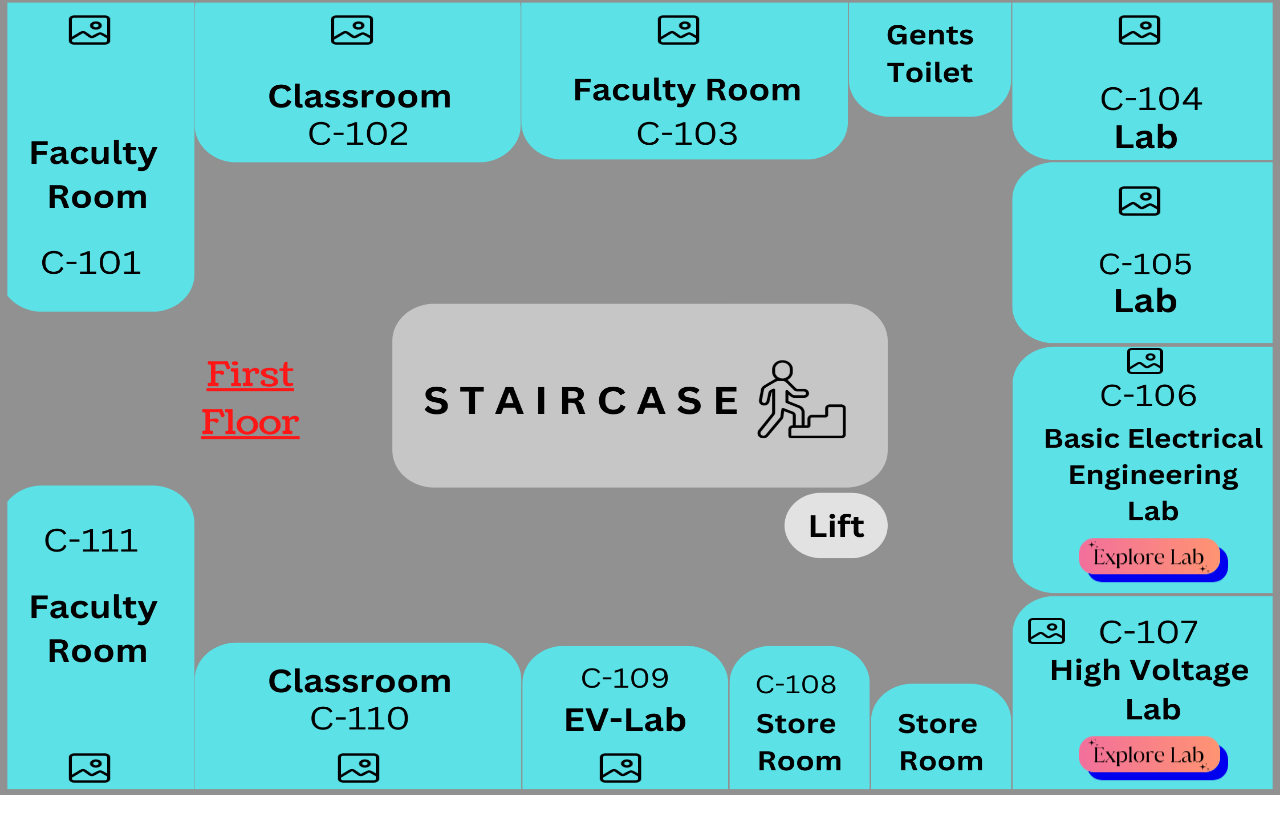
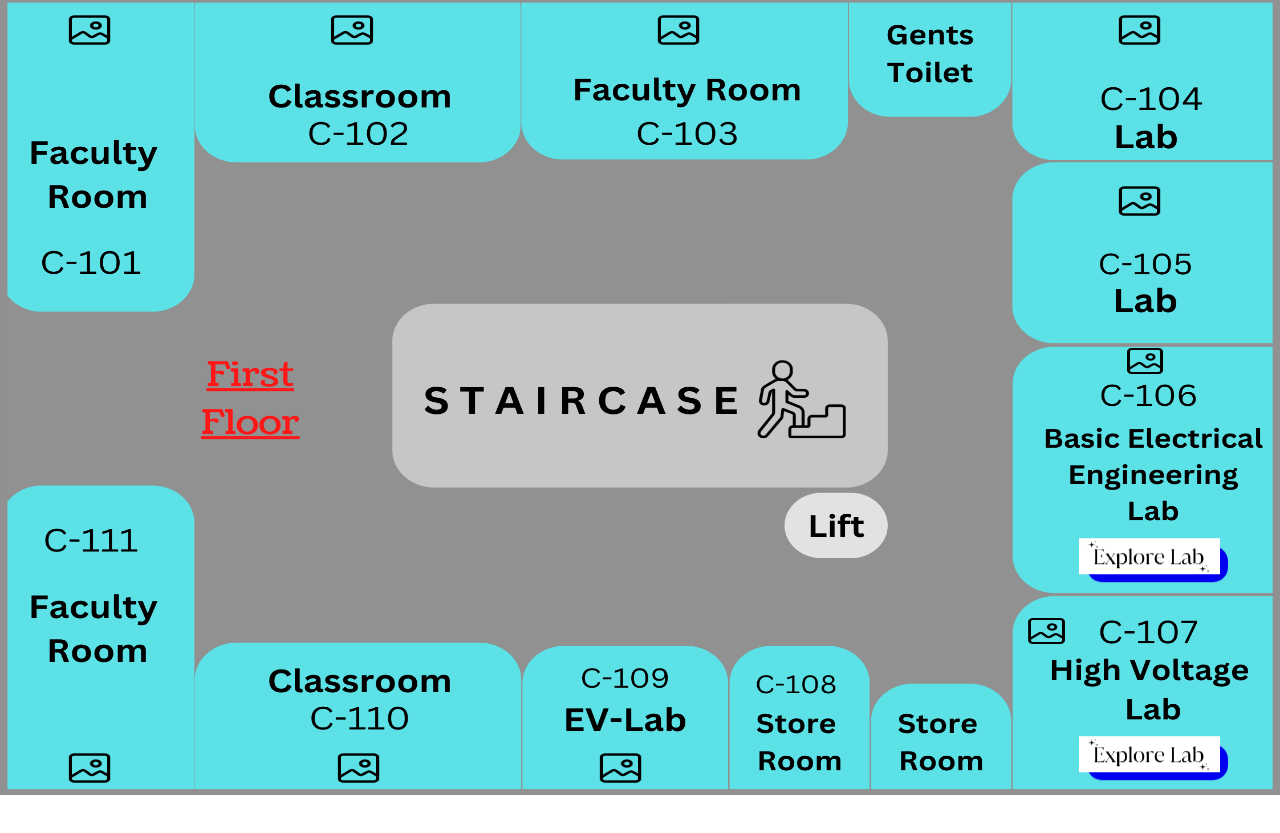
Before and after one commit to OM-Naik/jspmrscoe-building-c.github.io, a plain HTML site: page 1st.html in a window 1280 px wide. Shown: the part 422-1255 px from the top of the page. Drawn offline with nearby package versions, Linux system fonts and the light colour scheme.

Commit message:
Update 1st.html

```diff
--- a/1st.html
+++ b/1st.html
@@ -61,8 +61,8 @@
         <a class="a" href="photo6309659570800276722.jpg"><img class="photo10" src="imagessssss.png"></a>
 
         <a href="BEE_lab.html" target="_blank"><span class="rise-shake"><img class="photo11"
-                    src="lab.png"></span></a>
+                    src="Lab.jpg"></span></a>
 
         <a href="HV_lab.html" target="_blank"><span1 class="rise-shake"><img class="photo12"
-                    src="lab.png"></span1></a>
+                    src="Lab.jpg"></span1></a>
     </section>
```
